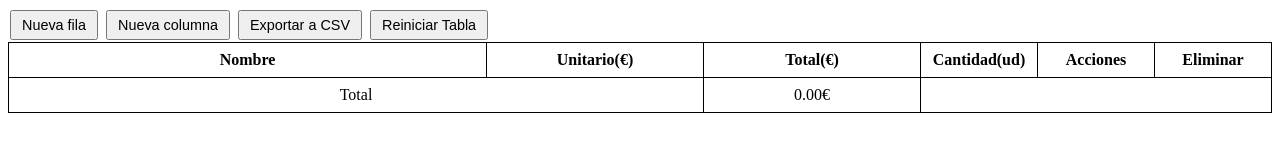
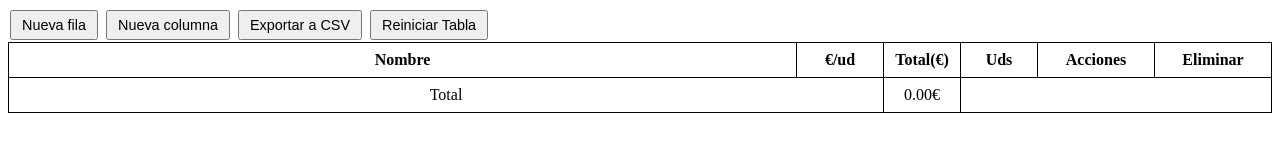
Before and after one commit to antoniovm/dirty-item-counter, a plain HTML site: page index.html in a window 1280 px wide. Drawn offline with Linux system fonts and the light colour scheme.

Commit message:
Fix widths

```diff
--- a/script.js
+++ b/script.js
@@ -14,7 +14,7 @@ document.addEventListener('DOMContentLoaded', () => {
     }
 });
 
-const headers = ['Nombre', 'Unitario(€)', 'Total(€)', 'Cantidad(ud)', 'Acciones', 'Eliminar'];
+const headers = ['Nombre', '€/ud', 'Total(€)', 'Uds', 'Acciones', 'Eliminar'];
 
 
 function addRowOrColumn(isRow) {
--- a/style.css
+++ b/style.css
@@ -7,6 +7,7 @@ table {
 th, td {
     border: 1px solid black;
     padding: 8px;
+    min-width: 50px;
     text-align: center;
     overflow: hidden; /* Handles overflow */
     text-overflow: ellipsis; /* Displays ellipsis for overflowed text */
@@ -14,15 +15,15 @@ th, td {
 
 /* Style for the quantity column */
 td:nth-last-child(5), th:nth-last-child(5) {
-    width: 200px; /* Fixed width for quantity column */
+    width: 70px; /* Fixed width for quantity column */
     white-space: nowrap; /* Prevents wrapping in quantity column */
 }
 td:nth-last-child(4), th:nth-last-child(4) {
-    width: 200px; /* Fixed width for quantity column */
+    width: 60px; /* Fixed width for quantity column */
     white-space: nowrap; /* Prevents wrapping in quantity column */
 }
 td:nth-last-child(3), th:nth-last-child(3) {
-    width: 100px; /* Fixed width for quantity column */
+    width: 60px; /* Fixed width for quantity column */
     white-space: nowrap; /* Prevents wrapping in quantity column */
 }
 
```
